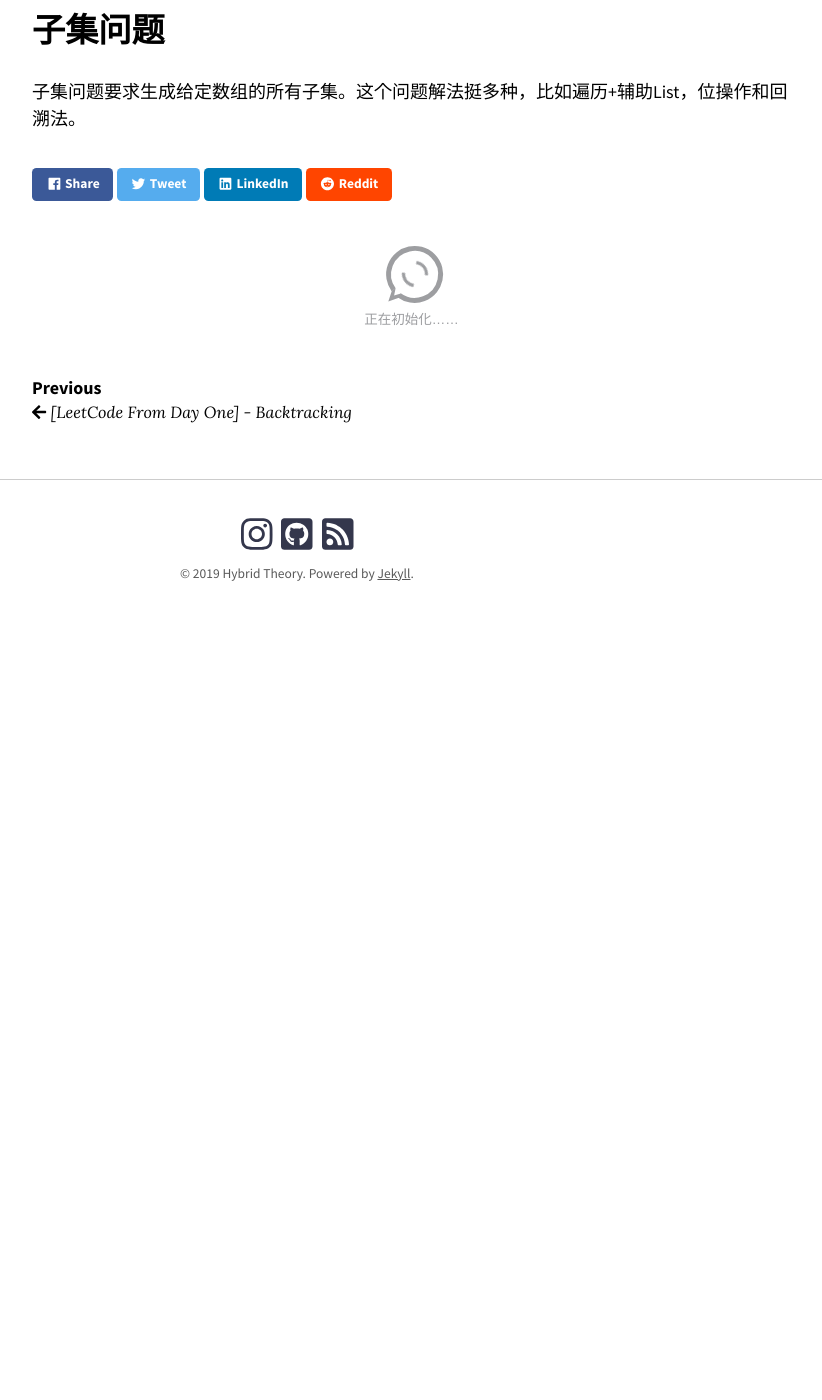
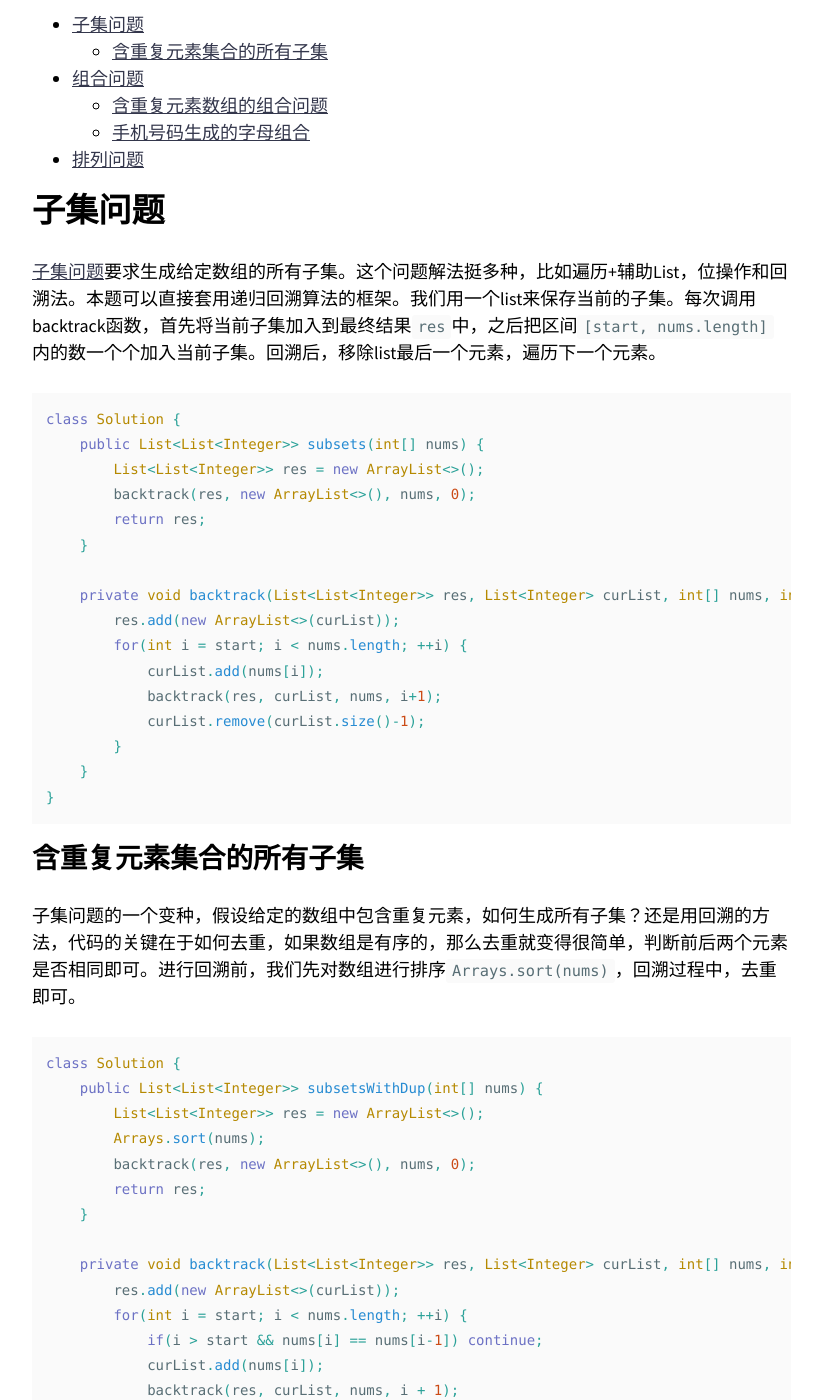
Before and after one commit to MartyPang/martypang.github.io, a Jekyll site: the page built from _posts/2019-06-25-LeetCode-from-day-backtracking.md, in a window 1280 px wide and 1400 px high, scrolled down 1250 px. Shown: the whole window, without its empty margins (343-1165 px from the left). Built offline with Jekyll 4.4.1, drawn with Linux system fonts in a browser that asks for light colours; nearby versions of some CDN libraries; emoji names are drawn with the system emoji font; comment, search, counter and statistics services are not loaded; before the commit the page ends 1906 px from its top, so only the background shows below that; some of the changed text lies outside the part shown.

Commit message:
sss update combination sum.

````diff
--- a/_posts/2019-06-25-LeetCode-from-day-backtracking.md
+++ b/_posts/2019-06-25-LeetCode-from-day-backtracking.md
@@ -14,7 +14,7 @@
 
 回溯法作为五大常用算法（分治，动态规划，贪心，回溯，条件分支）之一，经常用来解决枚举问题或者优化问题。常规的做法是，增量地构建solution，如果不满足，则回退一步，尝试其他选择。举个简单的迷宫的例子。如下图，进入迷宫到达1后，我们面临两种选择，假设走了2，就从出口出去了。假设走了3，我们发现死路一条，于是回溯到1，重新选择。
 
-回溯法是对所有解的解空间树应用DFS策略，从根节点出发不断向叶子节点前进。当添加上某一节点后不满足问题的解，则向上层回溯。该过程可以用如下递归的伪代码表示：
+回溯法是对所有解的解空间树应用DFS策略，从根节点出发不断向叶子节点前进。当添加上某一节点后不满足问题的解，则向上层回溯直到根节点。该过程可以用如下递归的伪代码表示：
 
 ```
 void backtrack(n, other params) :
@@ -37,6 +37,115 @@
 
 典型的8皇后问题这里就不在详细说了，网上资料一堆。
 
+* 目录
+{:toc}
+
 # 子集问题
 
-子集问题要求生成给定数组的所有子集。这个问题解法挺多种，比如遍历+辅助List，位操作和回溯法。
+[子集问题](https://leetcode.com/problems/subsets/)要求生成给定数组的所有子集。这个问题解法挺多种，比如遍历+辅助List，位操作和回溯法。本题可以直接套用递归回溯算法的框架。我们用一个list来保存当前的子集。每次调用backtrack函数，首先将当前子集加入到最终结果`res`中，之后把区间`[start, nums.length]`内的数一个个加入当前子集。回溯后，移除list最后一个元素，遍历下一个元素。
+
+```java
+class Solution {
+    public List<List<Integer>> subsets(int[] nums) {
+        List<List<Integer>> res = new ArrayList<>();
+        backtrack(res, new ArrayList<>(), nums, 0);
+        return res;
+    }
+
+    private void backtrack(List<List<Integer>> res, List<Integer> curList, int[] nums, int start) {
+        res.add(new ArrayList<>(curList));
+        for(int i = start; i < nums.length; ++i) {
+            curList.add(nums[i]);
+            backtrack(res, curList, nums, i+1);
+            curList.remove(curList.size()-1);
+        }
+    }
+}
+```
+
+## 含重复元素集合的所有子集
+
+子集问题的一个变种，假设给定的数组中包含重复元素，如何生成所有子集？还是用回溯的方法，代码的关键在于如何去重，如果数组是有序的，那么去重就变得很简单，判断前后两个元素是否相同即可。进行回溯前，我们先对数组进行排序`Arrays.sort(nums)`，回溯过程中，去重即可。
+
+```java
+class Solution {
+    public List<List<Integer>> subsetsWithDup(int[] nums) {
+        List<List<Integer>> res = new ArrayList<>();
+        Arrays.sort(nums);
+        backtrack(res, new ArrayList<>(), nums, 0);
+        return res;
+    }
+
+    private void backtrack(List<List<Integer>> res, List<Integer> curList, int[] nums, int start) {
+        res.add(new ArrayList<>(curList));
+        for(int i = start; i < nums.length; ++i) {
+            if(i > start && nums[i] == nums[i-1]) continue;
+            curList.add(nums[i]);
+            backtrack(res, curList, nums, i + 1);
+            curList.remove(curList.size()-1);
+        }
+    }
+}
+```
+
+# 组合问题
+
+[组合问题I](https://leetcode.com/problems/combination-sum/)严格意义上也可以认为是子集问题，加了限定条件的子集问题。可以这么理解，找到数组的所有元素和为`target`的子集。在上面子集问题的代码基础上，加以修改就可得到组合问题的解。值得注意的是，虽然在组合问题I中给定的数组不包含重复元素，但是每个元素可以使用无限次。要实现这一点，只需要在for循环的start做手脚。可以观察到，我们令下一次backtrack的起始位置仍旧为`i`，实现了元素的重复使用。
+
+```java
+class Solution {
+    public List<List<Integer>> combinationSum(int[] candidates, int target) {
+        List<List<Integer>> res = new ArrayList<>();
+        backtrack(res, new ArrayList<>(), target, candidates, 0);
+        return res;
+    }
+
+    private void backtrack(List<List<Integer>> res, List<Integer> curList, int remain, int[] nums, int start) {
+        if(remain < 0) return;
+        if(remain == 0) res.add(new ArrayList<>(curList));
+        else {
+            for(int i = start; i < nums.length; ++i) {
+                curList.add(nums[i]);
+                //use nums[i] for multiple times
+                backtrack(res, curList, remain-nums[i], nums, i);
+                curList.remove(curList.size()-1);
+            }
+        }
+    }
+}
+```
+
+## 含重复元素数组的组合问题
+
+[Combination Sum II](https://leetcode.com/problems/combination-sum-ii/)要求在给定数组包含重复元素的前提下，给出不含重复元素的解。与第二种子集问题一致，本题同样需要在回溯过程中去重。
+
+```java
+class Solution {
+    public List<List<Integer>> combinationSum2(int[] candidates, int target) {
+        List<List<Integer>> res = new ArrayList<>();
+        Arrays.sort(candidates);
+        backtrack(res, new ArrayList<>(), target, candidates, 0);
+        return res;
+    }
+
+    private void backtrack(List<List<Integer>> res, List<Integer> curList, int remain, int[] nums, int start) {
+        if(remain < 0) return;
+        if(remain == 0) res.add(new ArrayList<>(curList));
+        else {
+            for(int i = start; i < nums.length; ++i) {
+                //avoid duplicate
+                if(i > start && nums[i] == nums[i-1]) continue;
+                curList.add(nums[i]);
+                //use i+1 for next start pos
+                //for not allowing multiple uses
+                backtrack(res, curList, remain-nums[i], nums, i+1);
+                curList.remove(curList.size()-1);
+            }
+        }
+    }
+}
+```
+
+## 手机号码生成的字母组合
+
+# 排列问题
````
Also changed, not shown: _posts/2019-06-24-LeetCode-from-day-backtracking.md (deleted, +0 -42 lines).
